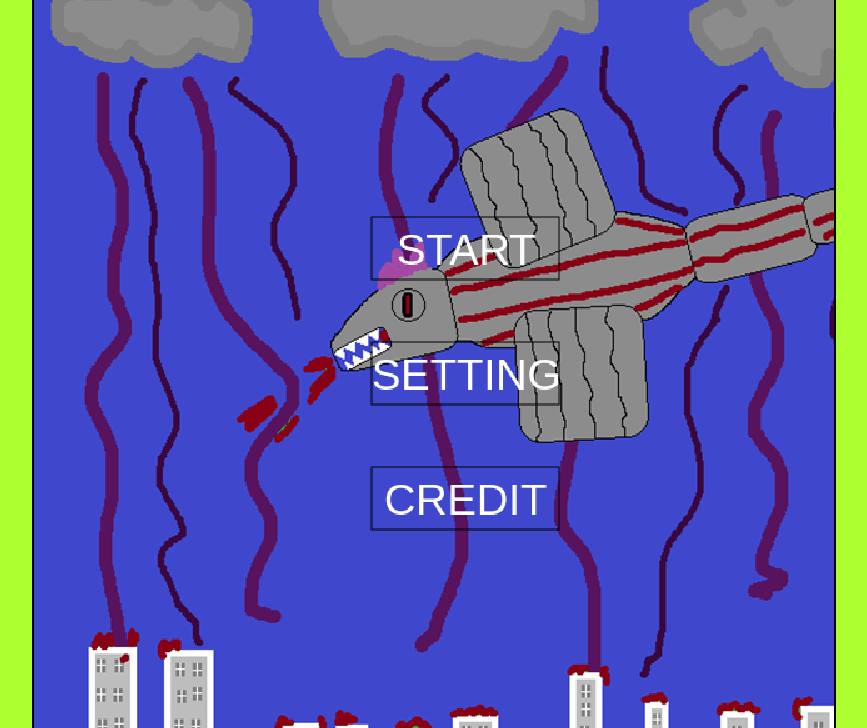
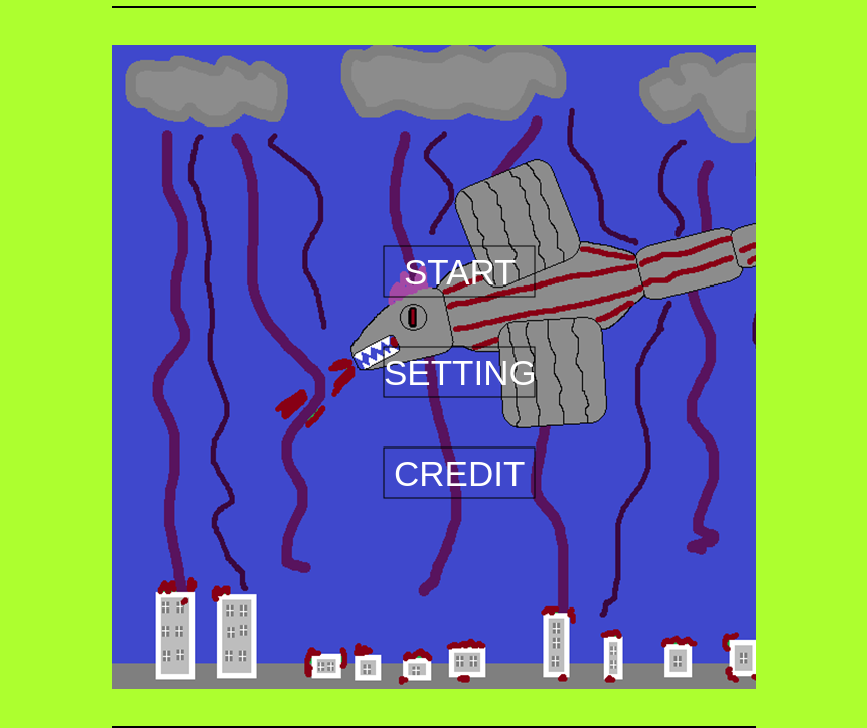
Before and after one commit to EchoRift-code/SideScroller, a plain HTML site: page index.html in a window 1280 px wide. Shown: the part 72-800 px from the top of the page, without its empty margins (206-1073 px from the left). Drawn offline with Linux system fonts and the light colour scheme.

Commit message:
it didnt fix it

```diff
--- a/index.html
+++ b/index.html
@@ -89,8 +89,8 @@
             canvas {
                 max-width: 100%;
                 /* Remove max-height: 80vh to let it fill available space */
-                width: 100vh;
-                height: 100vh;
+                width: 100%;
+                height: auto;
                 flex-grow: 1; /* Allows the canvas to expand into available space */
                 display: block;
                 border: 2px solid black;
```
